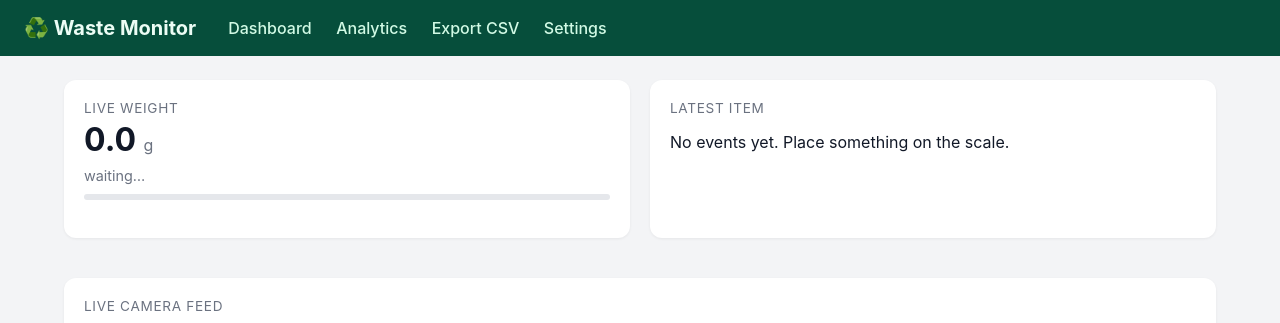
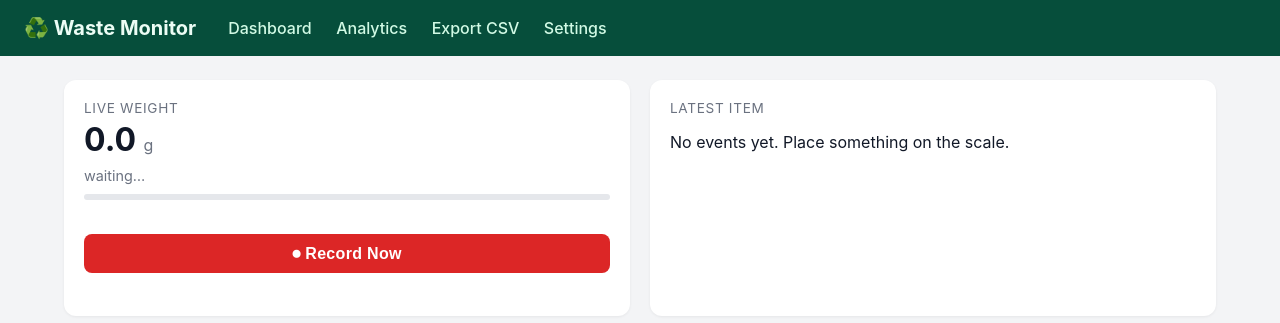
Before and after one commit to janreinhartp/IoT-Enabled-Waste-Monitoring-and-Characterization-System-with-Real-Time-Dashboard-and-Analytics, a Flask app: page / in a window 1280 px wide. Shown: the top 323 px of the page. Run offline with Flask 3, Linux system fonts and the light colour scheme; parts of the project's set-up code (start-up, migrations or seed data) failed here and were passed over; some libraries are stand-ins or nearby versions.

Commit message:
Add manual recording feature with UI integration and feedback

```diff
--- a/app/web/routes.py
+++ b/app/web/routes.py
@@ -127,6 +127,15 @@ def register(
     def api_reset_db():
         deleted = db.reset_events()
         return jsonify({"deleted": deleted, "status": "ok"})
+
+    @app.post("/api/record")
+    def api_record():
+        """Manually trigger a record at the current live weight."""
+        pipeline = app.config.get("WASTE_PIPELINE")
+        if pipeline is None:
+            return jsonify({"error": "Pipeline not running (start without --no-pipeline)."}), 400
+        pipeline.record_now()
+        return jsonify({"status": "recording", "weight_g": round(pipeline.latest_weight, 1)})
 
     # ---- Scale calibration ----
 
--- a/app/web/static/dashboard.js
+++ b/app/web/static/dashboard.js
@@ -115,4 +115,33 @@
     renderLatest(e);
     prependRow(e);
   });
+
+  // ---- Manual record button ----
+  const btnRecord = document.getElementById("btn-record");
+  const recordFeedback = document.getElementById("record-feedback");
+
+  function setFeedback(msg, ok) {
+    if (!recordFeedback) return;
+    recordFeedback.textContent = msg;
+    recordFeedback.style.color = ok ? "#10b981" : "#ef4444";
+    clearTimeout(recordFeedback._timer);
+    recordFeedback._timer = setTimeout(() => { recordFeedback.textContent = ""; }, 4000);
+  }
+
+  if (btnRecord) {
+    btnRecord.addEventListener("click", () => {
+      btnRecord.disabled = true;
+      fetch("/api/record", { method: "POST" })
+        .then((r) => r.json())
+        .then((data) => {
+          if (data.error) {
+            setFeedback("Error: " + data.error, false);
+          } else {
+            setFeedback("Recording at " + data.weight_g + " g…", true);
+          }
+        })
+        .catch(() => setFeedback("Request failed.", false))
+        .finally(() => { btnRecord.disabled = false; });
+    });
+  }
 })();
--- a/app/web/static/style.css
+++ b/app/web/static/style.css
@@ -51,3 +51,7 @@ canvas { max-width: 100%; }
 .step-badge { flex-shrink: 0; width: 2rem; height: 2rem; background: #047857; color: #fff; border-radius: 50%; display: flex; align-items: center; justify-content: center; font-weight: 700; font-size: 1rem; }
 .step-body p { margin: 0 0 0.5rem; font-size: 0.95rem; }
 .calib-input { padding: 0.4rem 0.6rem; border: 1px solid #d1d5db; border-radius: 0.4rem; font-size: 0.95rem; width: 10rem; margin-right: 0.5rem; }
+.btn-record { display: block; width: 100%; margin-top: 1rem; padding: 0.65rem 1rem; border: none; border-radius: 0.5rem; font-size: 1rem; font-weight: 700; cursor: pointer; background: #dc2626; color: #fff; letter-spacing: 0.02em; transition: background 0.2s; }
+.btn-record:hover:not(:disabled) { background: #b91c1c; }
+.btn-record:disabled { opacity: 0.55; cursor: not-allowed; }
+.record-feedback { margin-top: 0.4rem; font-size: 0.85rem; min-height: 1.2em; text-align: center; }
--- a/app/web/templates/dashboard.html
+++ b/app/web/templates/dashboard.html
@@ -11,6 +11,10 @@
       <div class="scale-status-bar" id="scale-status-bar"></div>
     </div>
     <div class="scale-status-detail" id="scale-status-detail"></div>
+    <button id="btn-record" class="btn-record" title="Manually record the current weight + camera frame">
+      ⏺ Record Now
+    </button>
+    <div id="record-feedback" class="record-feedback"></div>
   </div>
 
   <div class="card latest-item">
--- a/run.py
+++ b/run.py
@@ -73,6 +73,7 @@ def main(argv: list[str] | None = None) -> int:
             on_scale_status=lambda s: broadcast_scale_status(socketio, s),
         )
         pipeline.start()
+        app.config["WASTE_PIPELINE"] = pipeline
 
     def _shutdown(*_args):
         log.info("Shutting down…")
```
Also changed, not shown: app/core/pipeline.py (+15 -0 lines).
